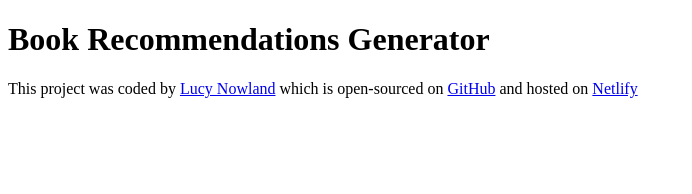
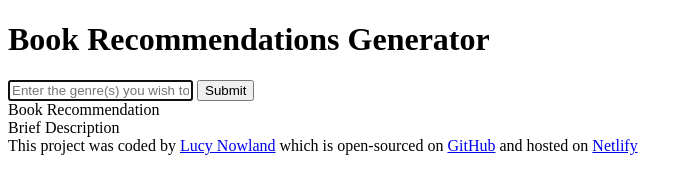
Before and after one commit to lucynowland/book-recommendations-generator, a plain HTML site: page index.html in a window 1280 px wide. Shown: the whole page, without its empty margins (0-692 px from the left). Drawn offline with Linux system fonts and the light colour scheme.

Commit message:
Added the basic HTML structure

```diff
--- a/index.html
+++ b/index.html
@@ -7,7 +7,27 @@
     <title>AI Book Recommendations Generator</title>
   </head>
   <body>
-    <h1>Book Recommendations Generator</h1>
+    <header>
+      <h1>Book Recommendations Generator</h1>
+    </header>
+
+    <main>
+      <form>
+        <input
+          type="text"
+          placeholder="Enter the genre(s) you wish to receive a recommendation for"
+          autofocus
+          required
+        />
+        <input type="submit" />
+      </form>
+
+      <div>
+        Book Recommendation
+        <br />
+        Brief Description
+      </div>
+    </main>
 
     <footer>
       This project was coded by
```
